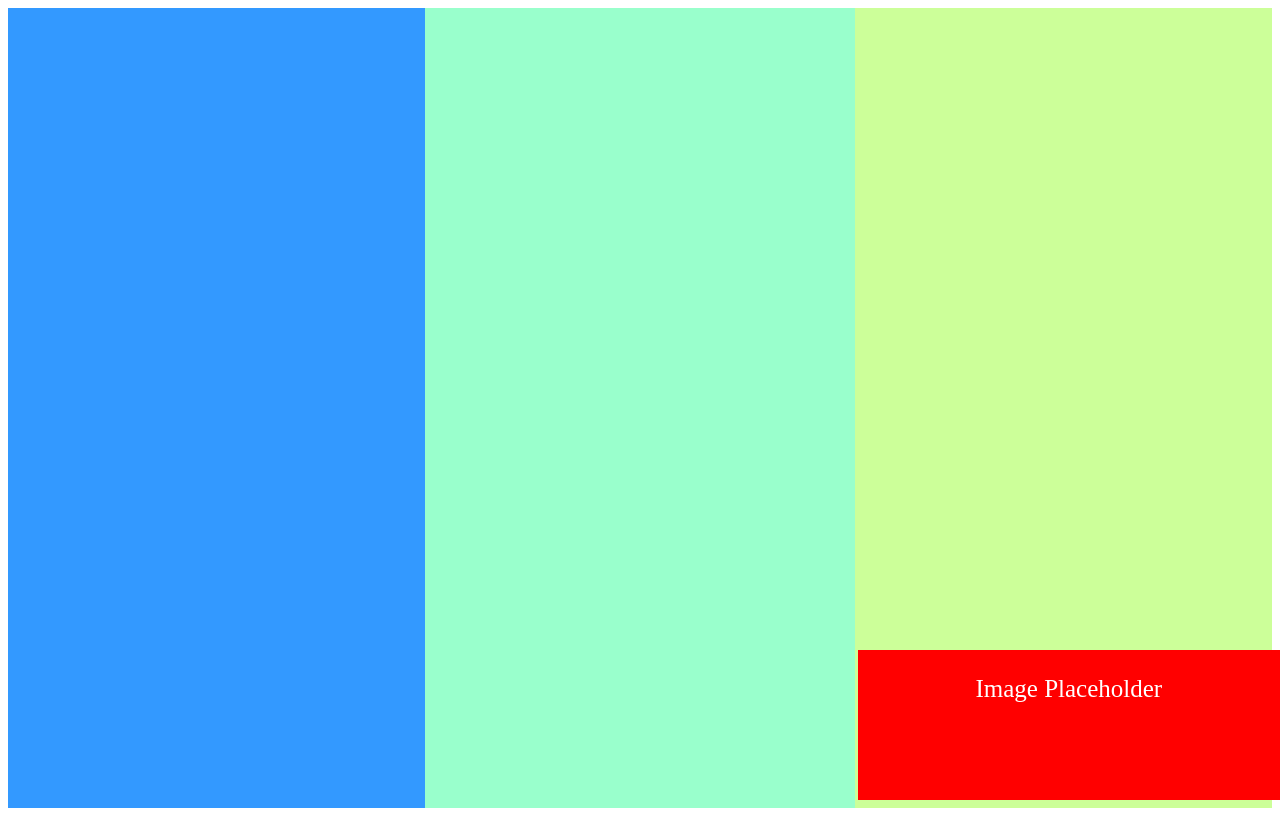
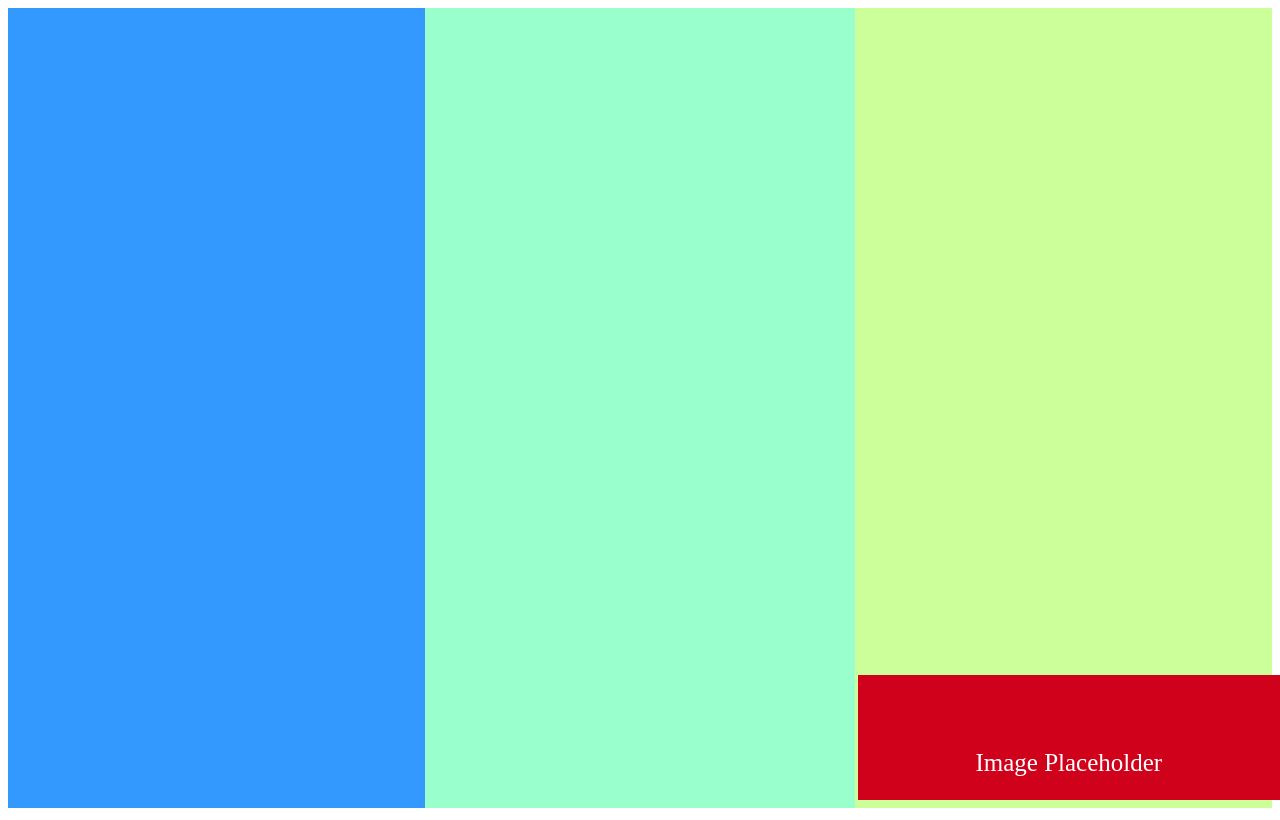
Before and after one commit to ericslc/html-practice, a plain HTML site: page second/index.html in a window 1280 px wide. Drawn offline with Linux system fonts and the light colour scheme.

Commit message:
Corrected the color and the text position in the red box

```diff
--- a/second/index.html
+++ b/second/index.html
@@ -1,5 +1,6 @@
 <!DOCTYPE html>
   <html>
+  <head>
     <link rel="stylesheet" type="text/css" href="style.css"/>
     <title>html project 2</title>
   </head>
@@ -13,8 +14,4 @@
 </body>
 
 
-
-
-
-
 </html>
--- a/second/style.css
+++ b/second/style.css
@@ -25,15 +25,19 @@ html{
   float: right;
 }
 .div4{
-  background-color: red;
-  height: 150px;
+  background-color: #d0021b;
+  height: 125px;
   width: 33%;
   position: absolute;
   right: 0;
   bottom: 0;
   }
-p{
+ p{
   font-size: 25px;
   color: white;
-  text-align: center;
+  position: absolute;
+  top: 50%;
+  left: 50%;
+  margin-right: -50%;
+  transform: translate(-50%, -50%);
 }
```
Also changed, not shown: 1 other file.
